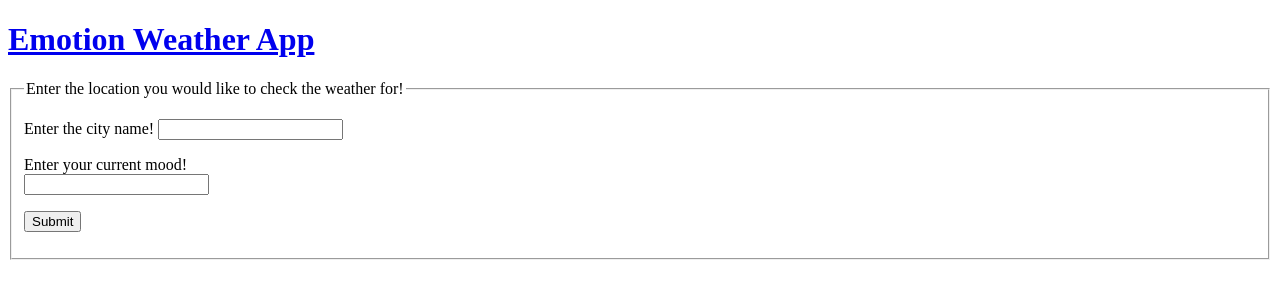
After one commit to MakeRafa/weather_api, a Python web app: template templates/form.html in a window 1280 px wide. The commit adds this page. Shown: the top 300 px of the page. Run offline with Jinja, Linux system fonts and the light colour scheme; the template is opened without the code that fills it, so the values that code supplies are empty.

Commit message:
added form template

```diff
--- /dev/null
+++ b/templates/form.html
@@ -0,0 +1,28 @@
+{% extends 'home.html' %}
+{% block content %}
+<section class="form">
+    <form action="/results">
+        <fieldset>
+            <legend>
+                Enter the location you would like to check the weather for!</legend>
+            <p>
+                <label>
+                    Enter the city name!
+                    <input type="text" name="city">
+                </label>
+            </p>
+
+            <p>
+                <label>
+                    Enter your current mood! <br>
+                    <input type="text" name='mood'>
+                </label>
+            </p>
+
+            <p>
+                <input type="submit" value="Submit">
+            </p>
+        </fieldset>
+    </form>
+</section>
+{% endblock content %}
--- a/templates/home.html
+++ b/templates/home.html
@@ -7,6 +7,10 @@
     <title>Weather/Emotion App</title>
 </head>
 <body>
-
+    <main>
+        <h1><a href="/">Emotion Weather App</a></h1>
+    {% block content%}
+    {% endblock %}
+    </main>
 </body>
 </html>
```
Also changed, not shown: app.py (+24 -0 lines), 1 other file.
